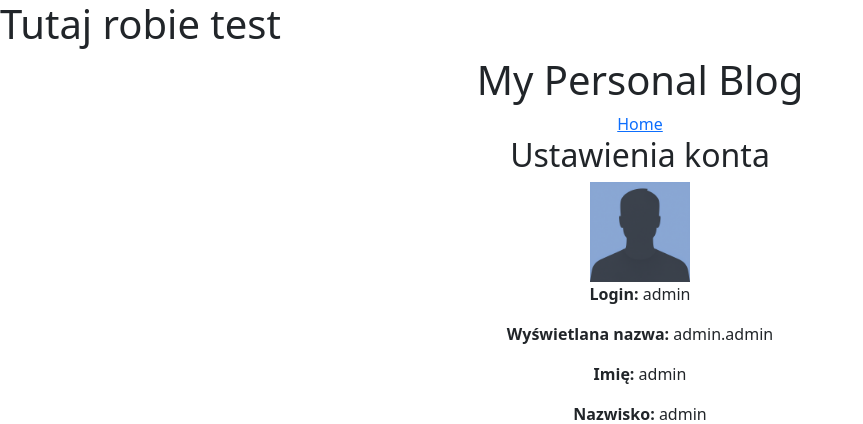
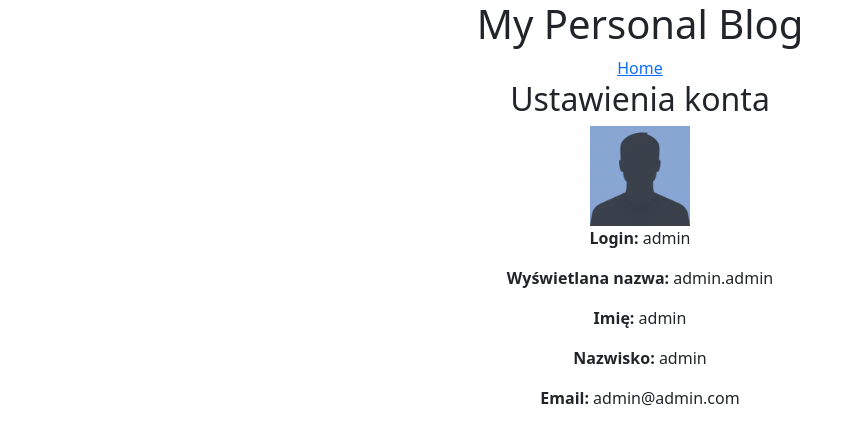
Before and after one commit to mpolan/projekt_blog, a Django app: page /accounts/settings/ in a window 1280 px wide. Shown: the top 424 px of the page, without its empty margins (0-863 px from the left). Run offline with Django 5.2, Linux system fonts and the light colour scheme; a user stored in the database is signed in; data comes from the database, SQL or seed files in the repository.

Commit message:
Zmiana układu strony, zmieniony css body

```diff
--- a/personal_blog/templates/base.html
+++ b/personal_blog/templates/base.html
@@ -5,7 +5,6 @@
 <head>
     <meta charset="utf-8">
     <title>My Personal Blog</title>
-    <h1>Tutaj robie test</h1>
     {% comment %} <link rel="stylesheet" href="https://cdn.simplecss.org/simple.min.css"> {% endcomment %}
     <link href="https://cdn.jsdelivr.net/npm/bootstrap@5.3.6/dist/css/bootstrap.min.css" rel="stylesheet" integrity="sha384-4Q6Gf2aSP4eDXB8Miphtr37CMZZQ5oXLH2yaXMJ2w8e2ZtHTl7GptT4jmndRuHDT" crossorigin="anonymous">
 </head>
```
